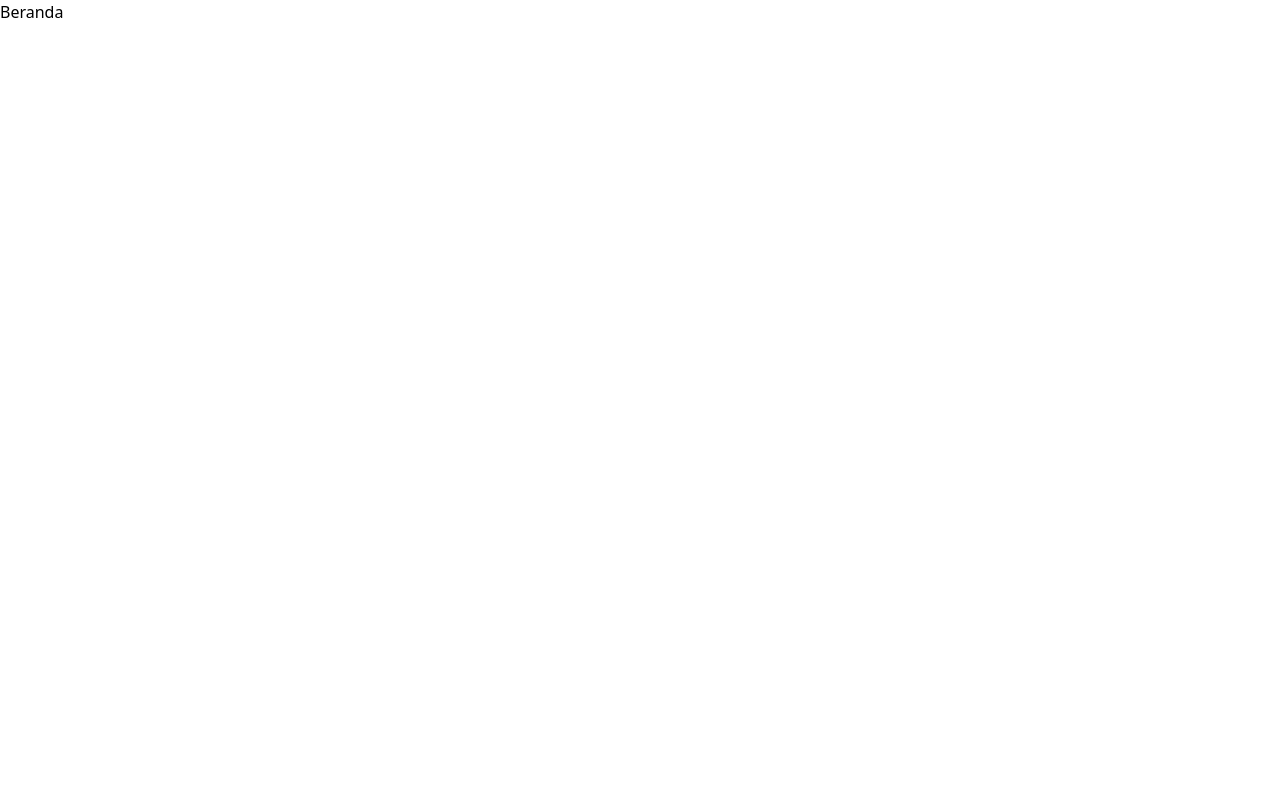
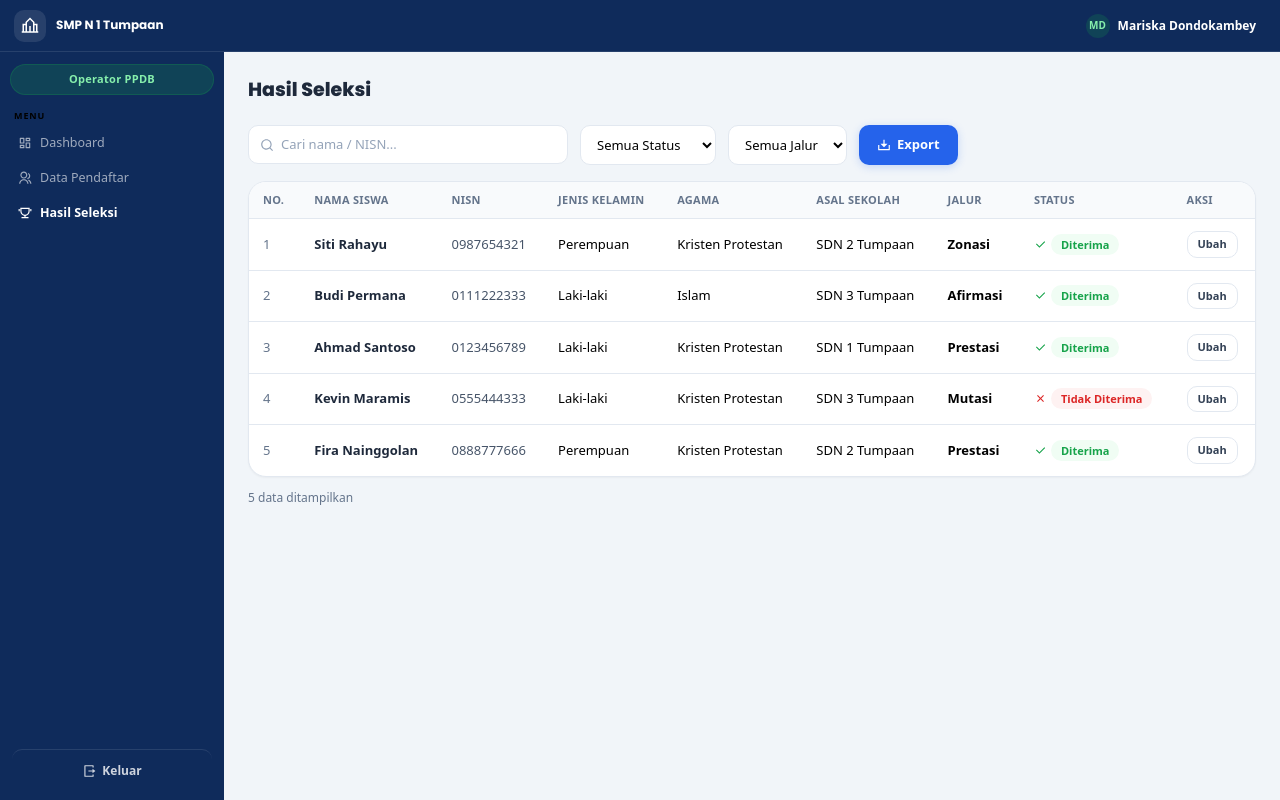
Before and after one commit to yaksokk/ppdb, a React (Vite) app in the folder frontend/: page /admin/seleksi in a window 1280 px wide. Before the commit this address led to /. Built offline with nearby package versions, Linux system fonts and the light colour scheme.

Commit message:
feat: tambah halaman Hasil Seleksi

```diff
--- /dev/null
+++ b/frontend/src/pages/admin/HasilSeleksi/HasilSeleksi.jsx
@@ -0,0 +1,164 @@
+import { useState } from 'react'
+import { RiSearchLine, RiDownload2Line, RiCheckLine, RiCloseLine } from 'react-icons/ri'
+import { Badge, Button, Table, Tr, Td, EmptyState, Modal } from '../../../components/common'
+import AdminLayout from '../../../components/layout/AdminLayout/AdminLayout'
+
+const user = {
+  name: 'Mariska Dondokambey',
+  avatarStyle: { background: 'rgba(22,163,74,.2)', color: '#86EFAC' },
+}
+
+const DUMMY_DATA = [
+  { id: 1, nama: 'Siti Rahayu',     nisn: '0987654321', jk: 'Perempuan', agama: 'Kristen Protestan', asalSekolah: 'SDN 2 Tumpaan', jalur: 'Zonasi',   status: 'diterima' },
+  { id: 2, nama: 'Budi Permana',    nisn: '0111222333', jk: 'Laki-laki', agama: 'Islam',             asalSekolah: 'SDN 3 Tumpaan', jalur: 'Afirmasi', status: 'diterima' },
+  { id: 3, nama: 'Ahmad Santoso',   nisn: '0123456789', jk: 'Laki-laki', agama: 'Kristen Protestan', asalSekolah: 'SDN 1 Tumpaan', jalur: 'Prestasi', status: 'diterima' },
+  { id: 4, nama: 'Kevin Maramis',   nisn: '0555444333', jk: 'Laki-laki', agama: 'Kristen Protestan', asalSekolah: 'SDN 3 Tumpaan', jalur: 'Mutasi',   status: 'ditolak' },
+  { id: 5, nama: 'Fira Nainggolan', nisn: '0888777666', jk: 'Perempuan', agama: 'Kristen Protestan', asalSekolah: 'SDN 2 Tumpaan', jalur: 'Prestasi', status: 'diterima' },
+]
+
+const STATUS_LABEL = {
+  diterima: 'Diterima',
+  ditolak:  'Tidak Diterima',
+}
+
+function HasilSeleksi() {
+  const [search, setSearch]           = useState('')
+  const [filterStatus, setFilterStatus] = useState('')
+  const [filterJalur, setFilterJalur]   = useState('')
+  const [data, setData]               = useState(DUMMY_DATA)
+  const [ubahModal, setUbahModal]     = useState({ open: false, item: null })
+
+  const filtered = data.filter(d => {
+    const matchSearch = d.nama.toLowerCase().includes(search.toLowerCase()) ||
+                        d.nisn.includes(search)
+    const matchStatus = filterStatus ? d.status === filterStatus : true
+    const matchJalur  = filterJalur  ? d.jalur  === filterJalur  : true
+    return matchSearch && matchStatus && matchJalur
+  })
+
+  const handleUbah = (item) => {
+    setUbahModal({ open: true, item })
+  }
+
+  const handleSimpan = (newStatus) => {
+    setData(data.map(d =>
+      d.id === ubahModal.item.id ? { ...d, status: newStatus } : d
+    ))
+    setUbahModal({ open: false, item: null })
+  }
+
+  return (
+    <AdminLayout role="operator" user={user} activePath="/admin/seleksi">
+
+      <div className="mb-5">
+        <h1 className="text-[19px] font-extrabold font-poppins text-n800">Hasil Seleksi</h1>
+      </div>
+
+      <div className="flex gap-3 mb-4 flex-wrap">
+        <div className="relative flex-1 max-w-xs">
+          <RiSearchLine size={14} className="absolute left-3 top-1/2 -translate-y-1/2 text-n400" />
+          <input
+            type="text"
+            placeholder="Cari nama / NISN..."
+            value={search}
+            onChange={e => setSearch(e.target.value)}
+            className="w-full pl-8 pr-3 py-[9px] text-[13px] border-[1.5px] border-n200 rounded-sm outline-none focus:border-primary focus:shadow-[0_0_0_3px_rgba(37,99,235,.1)] placeholder:text-n400"
+          />
+        </div>
+
+        <select
+          value={filterStatus}
+          onChange={e => setFilterStatus(e.target.value)}
+          className="px-3 py-[9px] text-[13px] border-[1.5px] border-n200 rounded-sm outline-none focus:border-primary bg-white cursor-pointer"
+        >
+          <option value="">Semua Status</option>
+          <option value="diterima">Diterima</option>
+          <option value="ditolak">Tidak Diterima</option>
+        </select>
+
+        <select
+          value={filterJalur}
+          onChange={e => setFilterJalur(e.target.value)}
+          className="px-3 py-[9px] text-[13px] border-[1.5px] border-n200 rounded-sm outline-none focus:border-primary bg-white cursor-pointer"
+        >
+          <option value="">Semua Jalur</option>
+          <option value="Zonasi">Zonasi</option>
+          <option value="Prestasi">Prestasi</option>
+          <option value="Afirmasi">Afirmasi</option>
+          <option value="Mutasi">Mutasi</option>
+        </select>
+
+        <Button onClick={() => alert('Export')} className="ml-auto">
+          <RiDownload2Line size={14} /> Export
+        </Button>
+      </div>
+
+      <Table headers={['No.', 'Nama Siswa', 'NISN', 'Jenis Kelamin', 'Agama', 'Asal Sekolah', 'Jalur', 'Status', 'Aksi']}>
+        {filtered.length === 0 ? (
+          <tr>
+            <td colSpan={9}>
+              <EmptyState icon={RiSearchLine} title="Data tidak ditemukan" description="Coba ubah kata kunci pencarian." />
+            </td>
+          </tr>
+        ) : (
+          filtered.map((d, i) => (
+            <Tr key={d.id}>
+              <Td className="text-n500">{i + 1}</Td>
+              <Td className="font-semibold text-n800">{d.nama}</Td>
+              <Td className="text-n600">{d.nisn}</Td>
+              <Td>{d.jk}</Td>
+              <Td>{d.agama}</Td>
+              <Td>{d.asalSekolah}</Td>
+              <Td className="font-semibold">{d.jalur}</Td>
+              <Td>
+                <div className="flex items-center gap-1">
+                  {d.status === 'diterima'
+                    ? <RiCheckLine size={13} className="text-success" />
+                    : <RiCloseLine size={13} className="text-danger" />
+                  }
+                  <Badge variant={d.status === 'diterima' ? 'diterima' : 'ditolak'}>
+                    {STATUS_LABEL[d.status]}
+                  </Badge>
+                </div>
+              </Td>
+              <Td>
+                <Button size="xs" variant="ghost" onClick={() => handleUbah(d)}>
+                  Ubah
+                </Button>
+              </Td>
+            </Tr>
+          ))
+        )}
+      </Table>
+
+      <div className="mt-3">
+        <p className="text-[12px] text-n500">{filtered.length} data ditampilkan</p>
+      </div>
+
+      <Modal
+        isOpen={ubahModal.open}
+        onClose={() => setUbahModal({ open: false, item: null })}
+        title="Ubah Status Seleksi"
+      >
+        {ubahModal.item && (
+          <>
+            <p className="text-[13px] text-n600 mb-4">
+              Ubah status seleksi untuk <strong>{ubahModal.item.nama}</strong>
+            </p>
+            <div className="flex gap-2">
+              <Button variant="success" fullWidth onClick={() => handleSimpan('diterima')}>
+                <RiCheckLine size={14} /> Diterima
+              </Button>
+              <Button variant="danger" fullWidth onClick={() => handleSimpan('ditolak')}>
+                <RiCloseLine size={14} /> Tidak Diterima
+              </Button>
+            </div>
+          </>
+        )}
+      </Modal>
+
+    </AdminLayout>
+  )
+}
+
+export default HasilSeleksi
--- a/frontend/src/routes/AppRoutes.jsx
+++ b/frontend/src/routes/AppRoutes.jsx
@@ -7,7 +7,7 @@ import DashboardOperator from '../pages/admin/DashboardOperator/DashboardOperato
 import DashboardPendaftar from '../pages/pendaftar/Dashboard/Dashboard'
 import DataPendaftar from '../pages/admin/DataPendaftar/DataPendaftar'
 import DetailPendaftar from '../pages/admin/DetailPendaftar/DetailPendaftar'
-
+import HasilSeleksi from '../pages/admin/HasilSeleksi/HasilSeleksi'
 
 function AppRoutes() {
   return (
@@ -21,6 +21,7 @@ function AppRoutes() {
       <Route path="/pendaftar/dashboard" element={<DashboardPendaftar />} />
       <Route path="/admin/pendaftar" element={<DataPendaftar />} />
       <Route path="/admin/pendaftar/:id" element={<DetailPendaftar />} />
+      <Route path="/admin/seleksi" element={<HasilSeleksi />} />
       <Route path="*" element={<Navigate to="/" replace />} />
     </Routes>
   )
```
